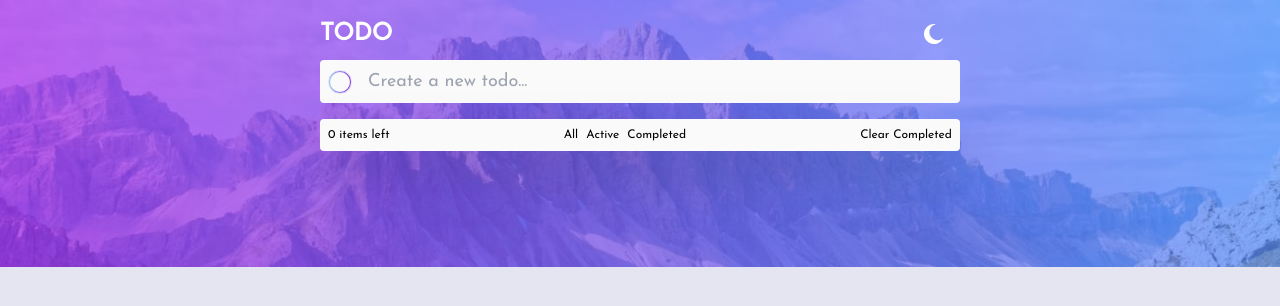
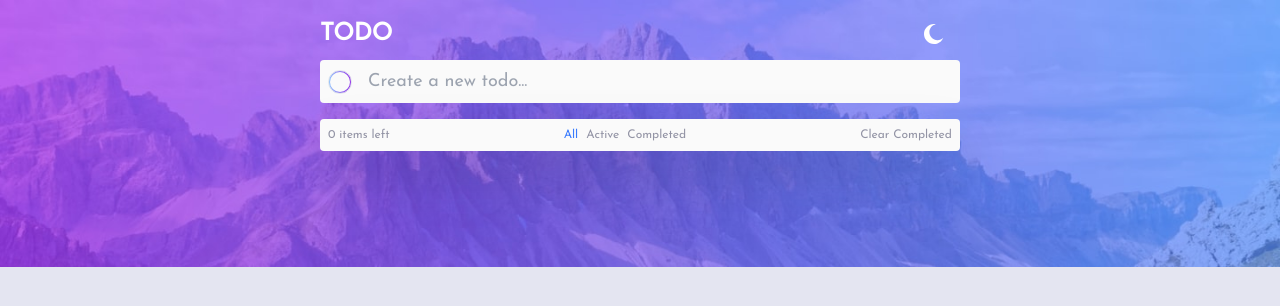
Before and after one commit to builtbyjosh/todo-app-main, a React (Create React App) app: page / in a window 1280 px wide. Shown: the top 306 px of the page. Built offline with nearby package versions, Linux system fonts and the light colour scheme.

Commit message:
add styling and active button state

```diff
--- a/src/components/TodoListControls.tsx
+++ b/src/components/TodoListControls.tsx
@@ -31,14 +31,46 @@ const TodoListControls = () => {
   ).length;
 
   return (
-    <div className="text-xs flex items-center justify-between p-2">
+    <div className="text-xs flex items-center justify-between p-2 text-lightTheme-dark-grayish-blue">
       <p>{activeTodosCount} items left</p>
       <div className="space-x-2">
-        <button onClick={() => setFilterBy("all")}>All</button>
-        <button onClick={() => setFilterBy("active")}>Active</button>
-        <button onClick={() => setFilterBy("completed")}>Completed</button>
+        <button
+          onClick={() => setFilterBy("all")}
+          className={
+            filterBy === "all"
+              ? "text-primary-bright-blue"
+              : "hover:text-primary-bright-blue"
+          }
+        >
+          All
+        </button>
+        <button
+          onClick={() => setFilterBy("active")}
+          className={
+            filterBy === "active"
+              ? "text-primary-bright-blue"
+              : "hover:text-primary-bright-blue"
+          }
+        >
+          Active
+        </button>
+        <button
+          onClick={() => setFilterBy("completed")}
+          className={
+            filterBy === "completed"
+              ? "text-primary-bright-blue"
+              : "hover:text-primary-bright-blue"
+          }
+        >
+          Completed
+        </button>
       </div>
-      <button onClick={clearCompletedTodos}>Clear Completed</button>
+      <button
+        onClick={clearCompletedTodos}
+        className="hover:text-primary-bright-blue"
+      >
+        Clear Completed
+      </button>
     </div>
   );
 };
```
